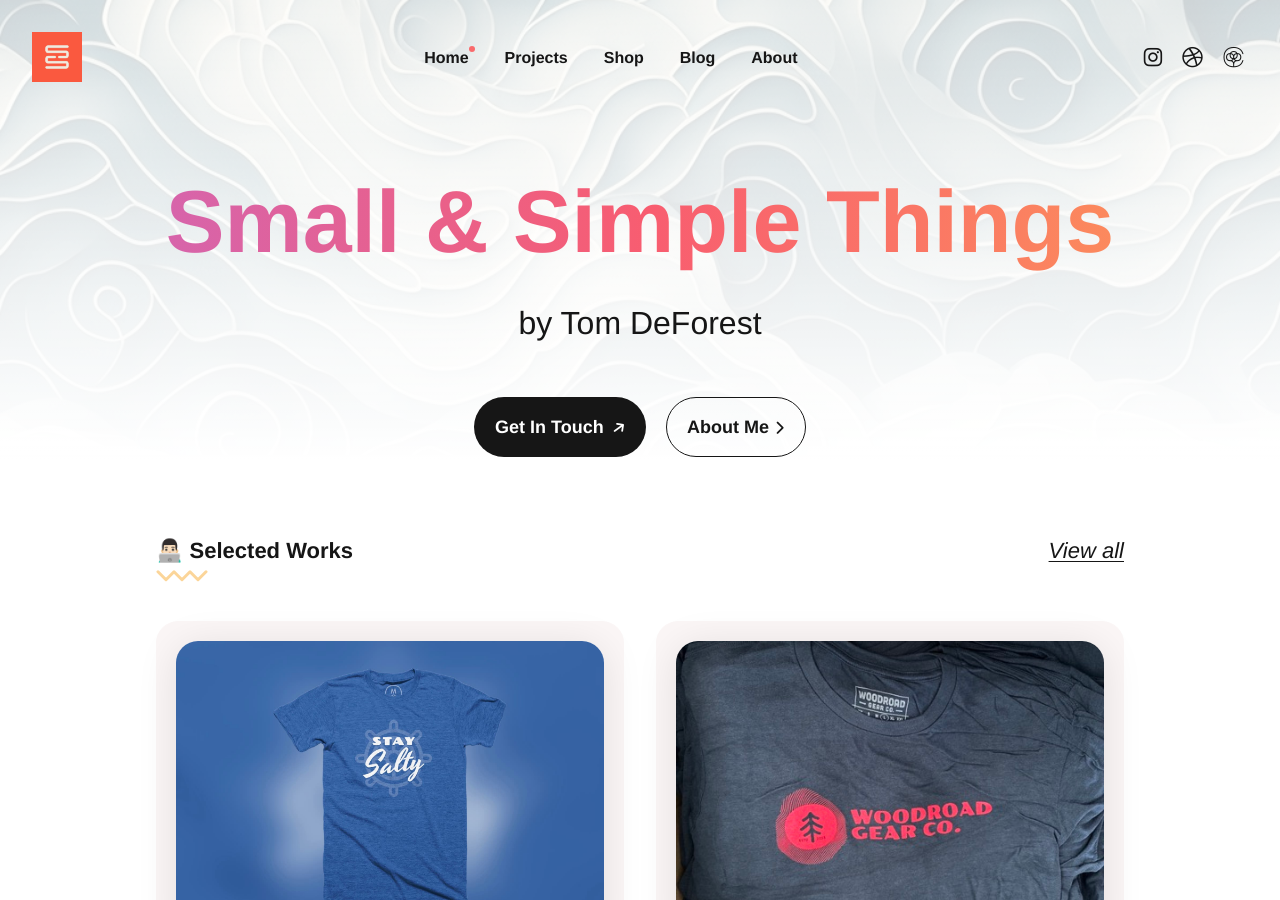
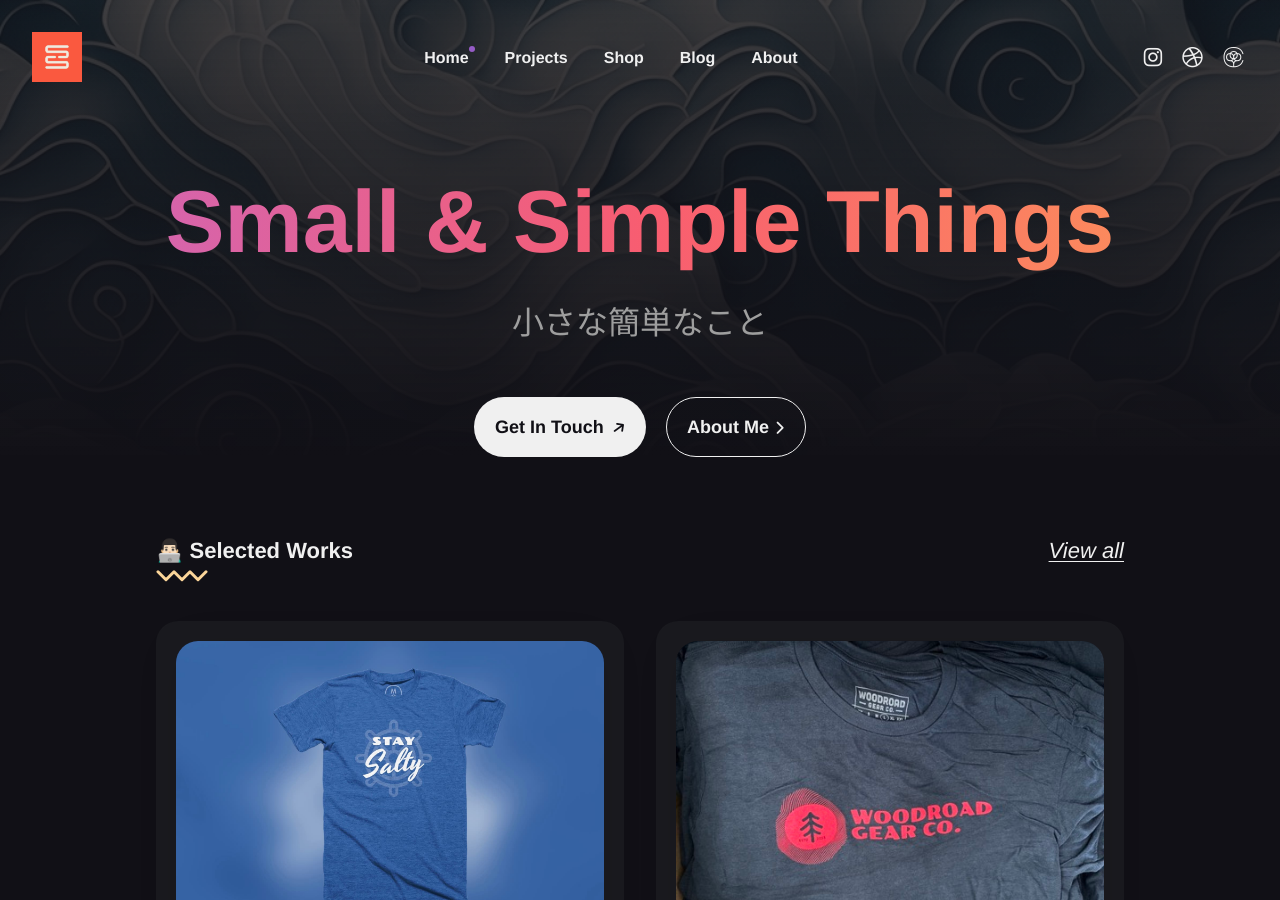
Before and after one commit to tomdeforest/tomdeforest.github.io, a Jekyll site: the page built from index.html, in a window 1280 px wide and 900 px high. Built offline with Jekyll 4.4.1, drawn with Linux system fonts in a browser that asks for light colours; some web fonts are replaced; the list of posts is cut into pages by our own code.

```diff
--- a/_data/settings.yml
+++ b/_data/settings.yml
@@ -4,7 +4,7 @@ title: Small & Simple Things
 logo: "/images/logo-640x640.png" # You can add own logo. For example "/images/logo.svg".
 logo_dark: "/images/logo-640x640.png"
 description: Small & Simple Things by Tom DeForest
-color_scheme: auto # You can choose three modes auto, light, and dark. By default, the auto mode is set, which means the users can choose the light or dark mode themself.
+color_scheme: dark # You can choose three modes auto, light, and dark. By default, the auto mode is set, which means the users can choose the light or dark mode themself.
 
 
 #-------------------------------
@@ -47,7 +47,7 @@ social:
 hero:
   enable: true
   hero_title: <span>Small & Simple Things</span> # Add the "span" tag to highlight text.
-  hero_description: by Tom DeForest
+  hero_description: 小さな簡単なこと
   hero_image: "/images/paper-art-waves.jpg"
   hero_button_contact: Get In Touch
   hero_button_about: About Me
```
